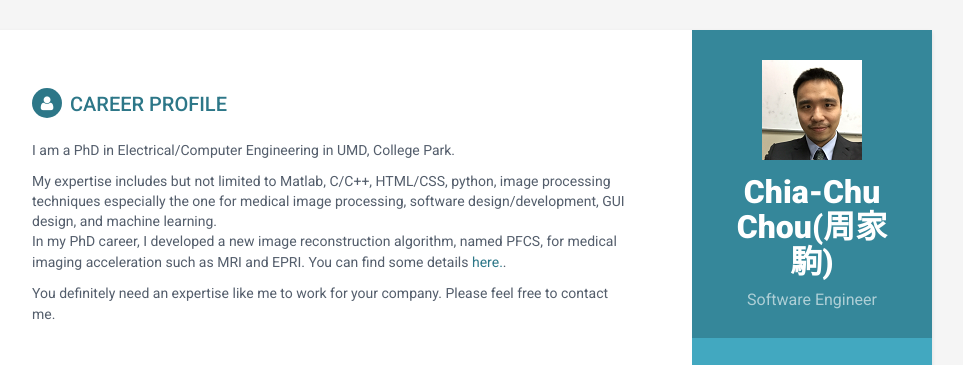
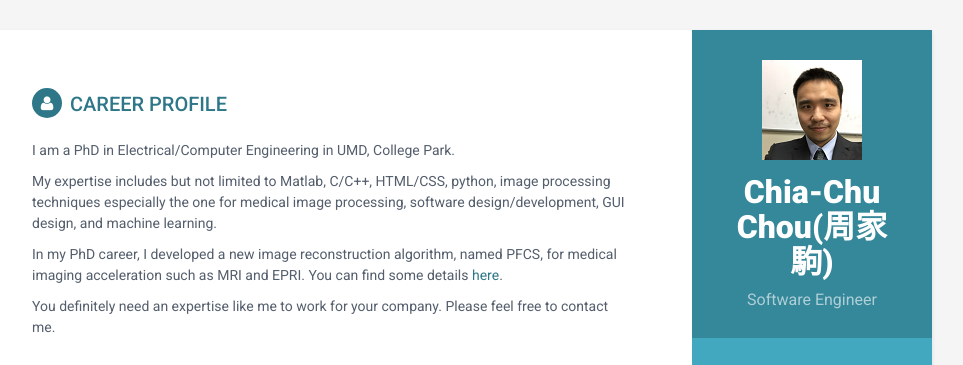
Before and after one commit to steven7337/steven7337.github.io, a plain HTML site: page index.html in a window 1280 px wide. Shown: the top 365 px of the page, without its empty margins (188-1151 px from the left). Drawn offline with Linux system fonts and the light colour scheme.

Commit message:
slight change

```diff
--- a/index.html
+++ b/index.html
@@ -97,9 +97,11 @@
                                 <p>
                                     I am a PhD in Electrical/Computer Engineering in UMD, College Park.
                                 </p>
+                                <p>
                                     My expertise includes but not limited to Matlab, C/C++, HTML/CSS, python, image processing techniques especially the one for medical image processing, software design/development, GUI design, and machine learning.
+                                </p>
                                 <p>
-                                    In my PhD career, I developed a new image reconstruction algorithm, named PFCS, for medical imaging acceleration such as MRI and EPRI. You can find some details <a href="http://www.mrijournal.com/article/S0730-725X(16)30200-4/abstract" target="_blank">here.</a>.
+                                    In my PhD career, I developed a new image reconstruction algorithm, named PFCS, for medical imaging acceleration such as MRI and EPRI. You can find some details <a href="http://www.mrijournal.com/article/S0730-725X(16)30200-4/abstract" target="_blank">here</a>.
                                 </p>
                                 <p>
 									You definitely need an expertise like me to work for your company.
```
